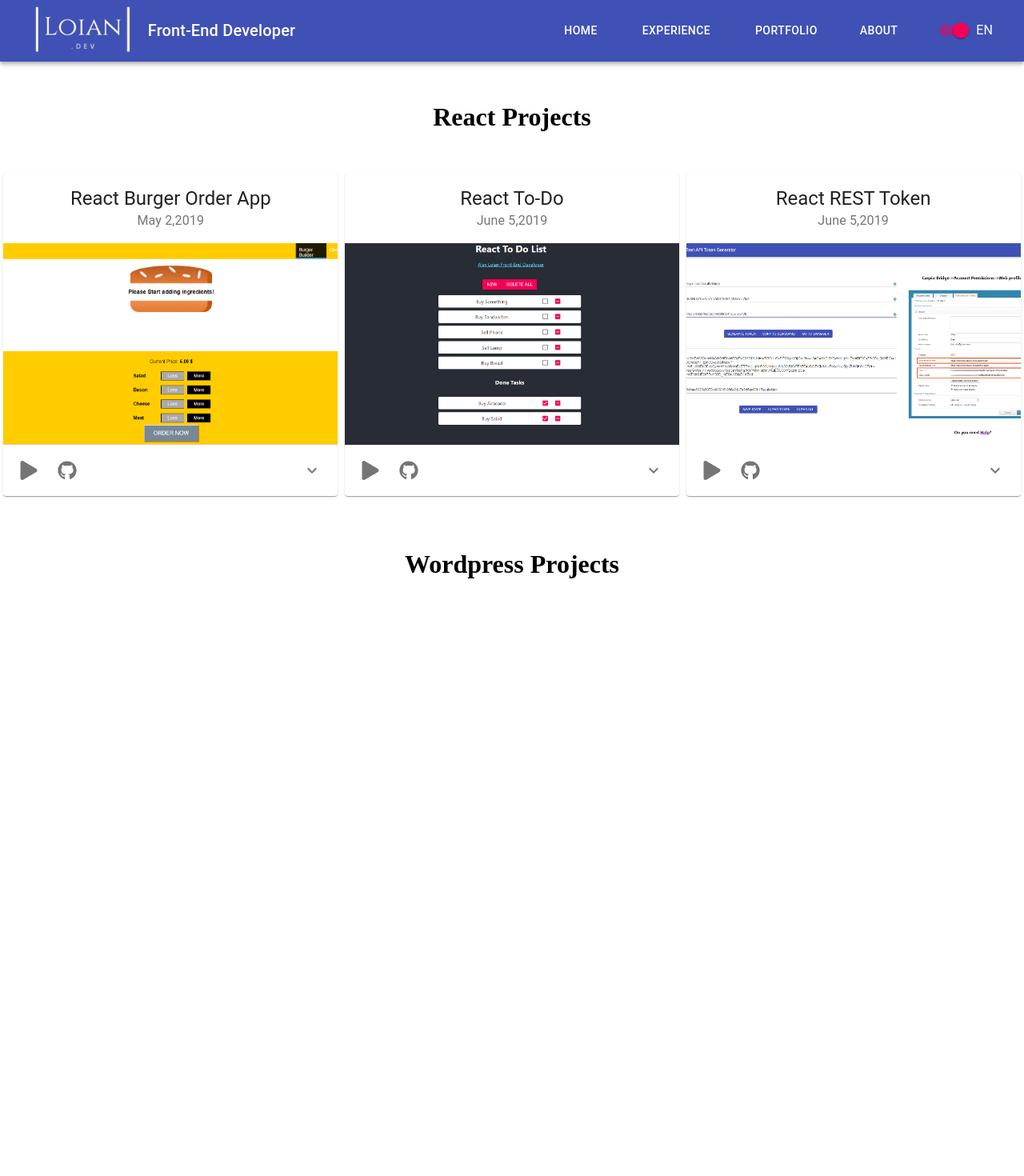
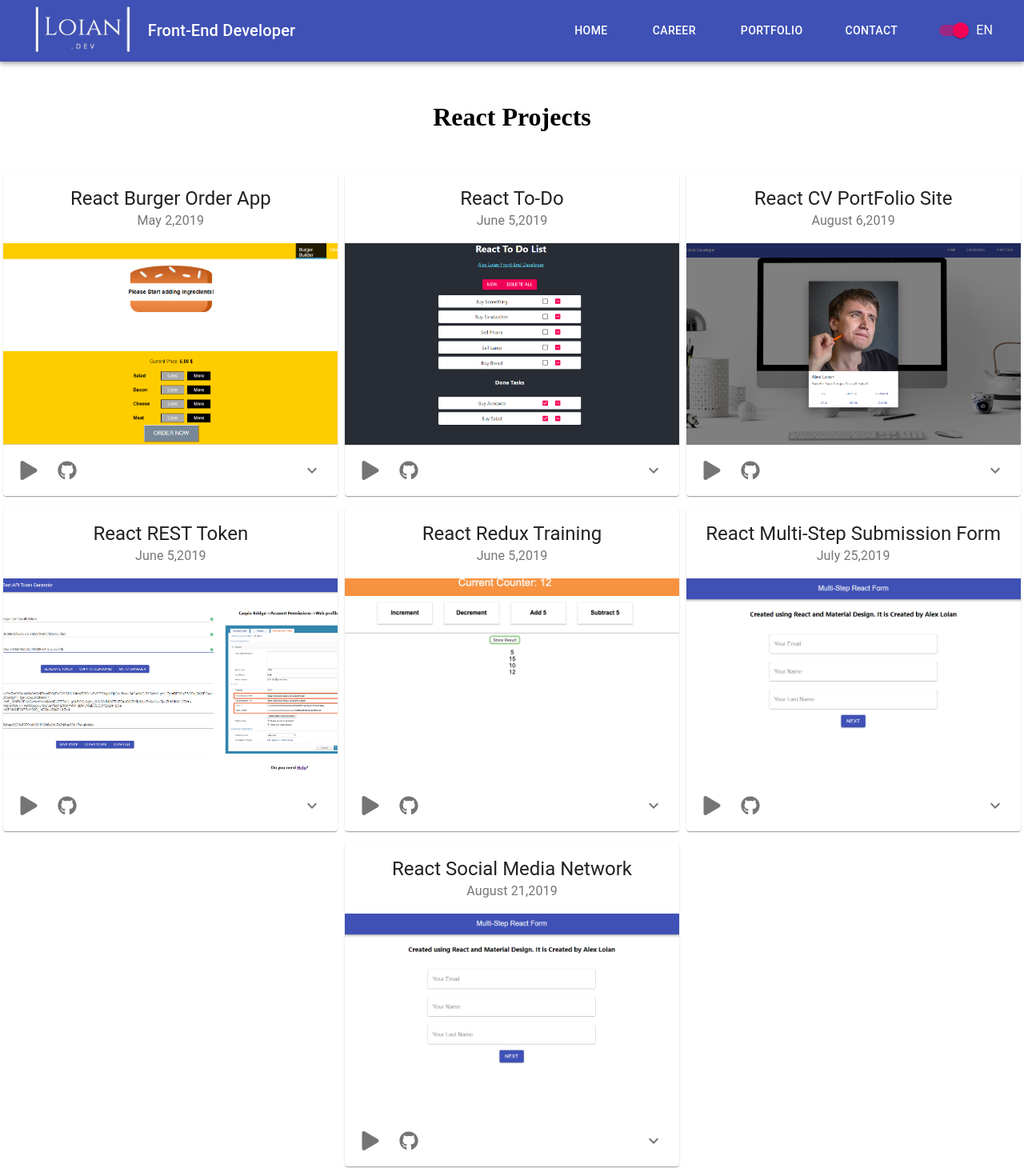
Before and after one commit to tovenkat/react-cv-portfolio-site, a React (Create React App) app: page /portfolio in a window 1280 px wide. Shown: the top 1470 px of the page at 80% size. Before the commit the page ends 800 px from the top, so only its background shows below. Built offline with nearby package versions, Linux system fonts and the light colour scheme.

Commit message:
Minor Changes

```diff
--- a/src/components/Experience/SwitchExperience/SwitchExperience.js
+++ b/src/components/Experience/SwitchExperience/SwitchExperience.js
@@ -4,6 +4,7 @@
   VerticalTimelineElement
 } from "react-vertical-timeline-component";
 import "react-vertical-timeline-component/style.min.css";
+import { FaBullhorn, FaAppleAlt } from "react-icons/fa";
 
 const SwitchExperience = props => {
   let elements = props.data.exp;
@@ -22,7 +23,7 @@
             className="vertical-timeline-element--work"
             date={element.date}
             iconStyle={{ background: "#3f51b5", color: "#fff" }}
-            icon={null}
+            icon={element.type === "work" ? <FaBullhorn /> : <FaAppleAlt />}
           >
             <img src={element.img} width="80px" alt={element.title} />
             <h4 className="vertical-timeline-element-title">{element.title}</h4>
--- a/src/components/MainPage/MainPage.js
+++ b/src/components/MainPage/MainPage.js
@@ -1,6 +1,7 @@
 import React, { useContext } from "react";
 import LazyHero from "react-lazy-hero";
 import { Context } from "../../Context";
+import Skills from "./Skills/Skills";
 import MacImage from "../../assets/images/alex-loian-dummy-picture-1.jpg";
 import Stock2 from "../../assets/images/alex-loian-cv-stock-photos-2.jpg";
 import Stock3 from "../../assets/images/alex-loian-cv-stock-photos-3.jpg";
@@ -45,30 +46,37 @@
         </div>
       </LazyHero>
       <div style={{ textAlign: "center" }}>
-        <h2>
+        <h1>
           {language === "en"
-            ? "Currently site is under construction"
+            ? "Site is Under Construction"
             : "Сайт в разработке"}
-        </h2>
+        </h1>
       </div>
-      <div style={{ height: "300px", backgroundColor: "cyan" }}>1</div>
 
       <div>
         <div style={styles}>
           <div name="Parallax" />
+          <h1>Skills</h1>
+          <Skills />
+          <div style={{ height: "600px", backgroundColor: "whitesmoke" }} />
           <Parallax bgImage={Stock5} strength={500}>
             <div style={{ height: 500 }}>
               <div style={insideStyles}>HTML inside the parallax</div>
             </div>
           </Parallax>
-          <h1>| | |</h1>
+          <h1>Skills</h1>
+          <Skills />
+          <div style={{ height: "600px", backgroundColor: "whitesmoke" }} />
           <div name="Parallax" />
           <Parallax bgImage={Stock6} strength={500}>
             <div style={{ height: 500 }}>
               <div style={insideStyles}>HTML inside the parallax</div>
             </div>
           </Parallax>
-          <h1>| | |</h1>
+          <h1>Recomendations</h1>
+          <div style={{ height: "600px", backgroundColor: "whitesmoke" }}>
+            1
+          </div>
           <div name="Parallax" />
           <Parallax bgImage={Stock4} strength={500}>
             <div style={{ height: 500 }}>
--- /dev/null
+++ b/src/components/MainPage/Skills/Skills.js
@@ -0,0 +1,7 @@
+import React from "react";
+
+const Skills = () => {
+  return <div>Skills</div>;
+};
+
+export default Skills;
--- a/src/components/Menu/About/About.js
+++ b/src/components/Menu/About/About.js
@@ -56,6 +56,7 @@
         <Button
           size="small"
           color="primary"
+          title="CV Download"
           download="Alex-Loian-CV-React-Developer"
           href={cv}
         >
@@ -64,6 +65,8 @@
         <IconButton
           size="small"
           color="primary"
+          label="GitHuB"
+          title="GitHuB"
           href="https://github.com/AlexLDP"
         >
           <FaGithub />
@@ -71,22 +74,34 @@
         <IconButton
           size="small"
           color="primary"
+          title="LinkedIn"
           href="https://www.linkedin.com/in/alex-loian-82828284"
         >
           <FaLinkedin />
         </IconButton>
 
-        <IconButton size="small" color="primary" href="tel:0980506389">
+        <IconButton
+          title="Call Me"
+          size="small"
+          color="primary"
+          href="tel:0980506389"
+        >
           <FaPhone />
         </IconButton>
         <IconButton
           size="small"
           color="primary"
+          title="Email Me"
           href="mailto:wisehelper@gmail.com"
         >
           <FaPaperclip />
         </IconButton>
-        <IconButton size="small" color="primary" onClick={props.aboutClose}>
+        <IconButton
+          title="Close"
+          size="small"
+          color="primary"
+          onClick={props.aboutClose}
+        >
           <FaTimes />
         </IconButton>
       </CardActions>
--- a/src/components/Menu/NavigationItems/NavigationItems.js
+++ b/src/components/Menu/NavigationItems/NavigationItems.js
@@ -11,7 +11,7 @@
   const drawerLinks = [
     { label: language === "en" ? "Home" : "Главная", to: "/" },
     {
-      label: language === "en" ? "Experience" : "Опыт Работы",
+      label: language === "en" ? "Сareer" : "Опыт Работы",
       to: "/experience"
     },
     {
@@ -43,7 +43,7 @@
       ))}
 
       <Button style={{ padding: "25px" }} color="inherit" onClick={props.about}>
-        {language === "en" ? "About" : "Связаться"}
+        {language === "en" ? "Contact" : "Связаться"}
       </Button>
 
       <FormControlLabel
--- a/src/components/Portfolio/Portfolio.js
+++ b/src/components/Portfolio/Portfolio.js
@@ -79,6 +79,16 @@
           color: "black"
         }}
       >
+        JavaScript
+      </h1>
+
+      <h1
+        style={{
+          backgroundColor: "white",
+          padding: "30px",
+          color: "black"
+        }}
+      >
         {lang === "en" ? "Wordpress Projects" : "Вордпресс Проэкты"}
       </h1>
     </div>
--- a/src/components/Portfolio/PortfolioData.js
+++ b/src/components/Portfolio/PortfolioData.js
@@ -9,8 +9,11 @@
 import ImgBurger from "../../assets/images/alex-loian-pet-project-react-burger.png";
 import ImgSocketChat from "../../assets/images/alex-loian-pet-project-socket-chat.png";
 import ToDo from "../../assets/images/alex-loian-pet-project-to-do.png";
-import ReduxPic from "../../assets/images/alex-loian-pet-project-react-redux.png";
+
 import Rest from "../../assets/images/alex-loian-react-caspio-rest.png";
+import Redux from "../../assets/images/alex-loian-pet-project-react-redux.png";
+import MultiStep from "../../assets/images/alex-loian-multi-step-form.png";
+import CvSite from "../../assets/images/alex-loian-cv-site.png";
 
 const Data = {
   en: {
@@ -77,7 +80,7 @@
       },
       {
         key: "5pet",
-        picture: ReduxPic,
+
         alt: "React TO-DO app ",
         title: "React To-Do ",
         href: (
@@ -108,6 +111,15 @@
     skills: ["React", "Material", "Firebase"]
   },
   {
+    title: "React CV PortFolio Site",
+    subTitle: "August 6,2019",
+    img: CvSite,
+    demoLink: "https://alexloian.com/",
+    gitHubLink: "https://github.com/AlexLDP/react-cv-portfolio-site",
+    description: `CV Portfolio Site`,
+    skills: ["React", "Material", "React Hooks"]
+  },
+  {
     title: "React REST Token",
     subTitle: "June 5,2019",
     img: Rest,
@@ -115,6 +127,34 @@
     gitHubLink: "https://github.com/AlexLDP/react-to-do",
     description: `Capsio Support Helper. REST Token Generator for Caspio REST`,
     skills: ["React", "Material", "AJAX", "REST", "Caspio"]
+  },
+
+  {
+    title: "React Redux Training",
+    subTitle: "June 5,2019",
+    img: Redux,
+    demoLink: "https://alex-loian-redux-playground.web.app/",
+    gitHubLink: "https://github.com/AlexLDP/Redux-Training-Playground",
+    description: `Capsio Support Helper. REST Token Generator for Caspio REST`,
+    skills: ["React", "Material", "AJAX", "REST", "Caspio"]
+  },
+  {
+    title: "React Multi-Step Submission Form",
+    subTitle: "July 25,2019",
+    img: MultiStep,
+    demoLink: "https://alexldp.github.io/Multistep-Form-React/",
+    gitHubLink: "https://github.com/AlexLDP/Multistep-Form-React",
+    description: `Simple Multi-Step Submission Form`,
+    skills: ["React", "React Hooks", "Material"]
+  },
+  {
+    title: "React Social Media Network",
+    subTitle: "August 21,2019",
+    img: MultiStep,
+    demoLink: "https://alexldp.github.io/Multistep-Form-React/",
+    gitHubLink: "https://github.com/AlexLDP/social-media-app",
+    description: `Social Media Network. This app uses firebase back-end part`,
+    skills: ["React", "NodeJS", "React Hooks", "Material", "Firebase"]
   }
 ];
 const reactRu = [
--- a/src/components/Portfolio/PortfolioItem/PortfolioItem.js
+++ b/src/components/Portfolio/PortfolioItem/PortfolioItem.js
@@ -84,7 +84,6 @@
               return (
                 <Chip
                   key={key}
-                  avatar={FaPlay}
                   color="secondary"
                   label={element}
                   className={classes.chip}
```
Also changed, not shown: src/assets/images/alex-loian-cv-site.png (added), src/assets/images/alex-loian-multi-step-form.png (added).
